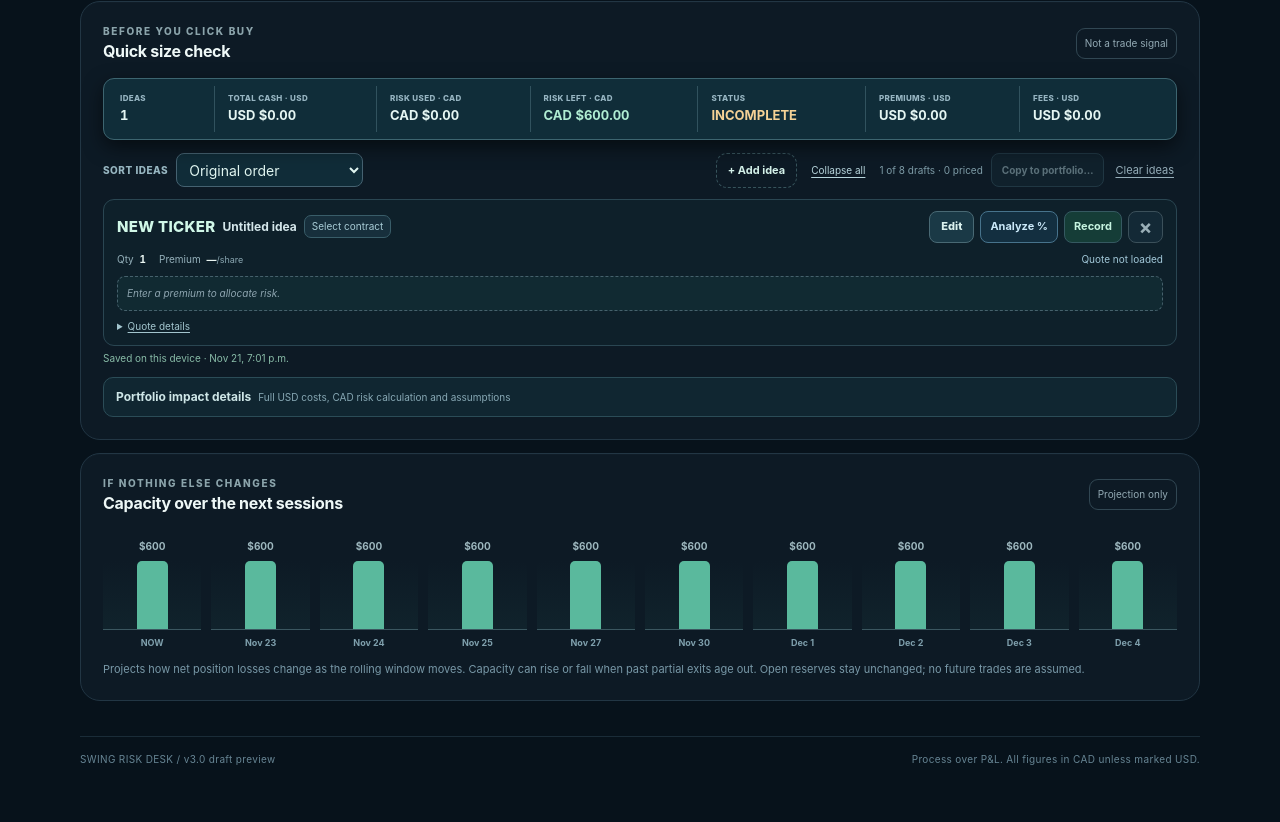
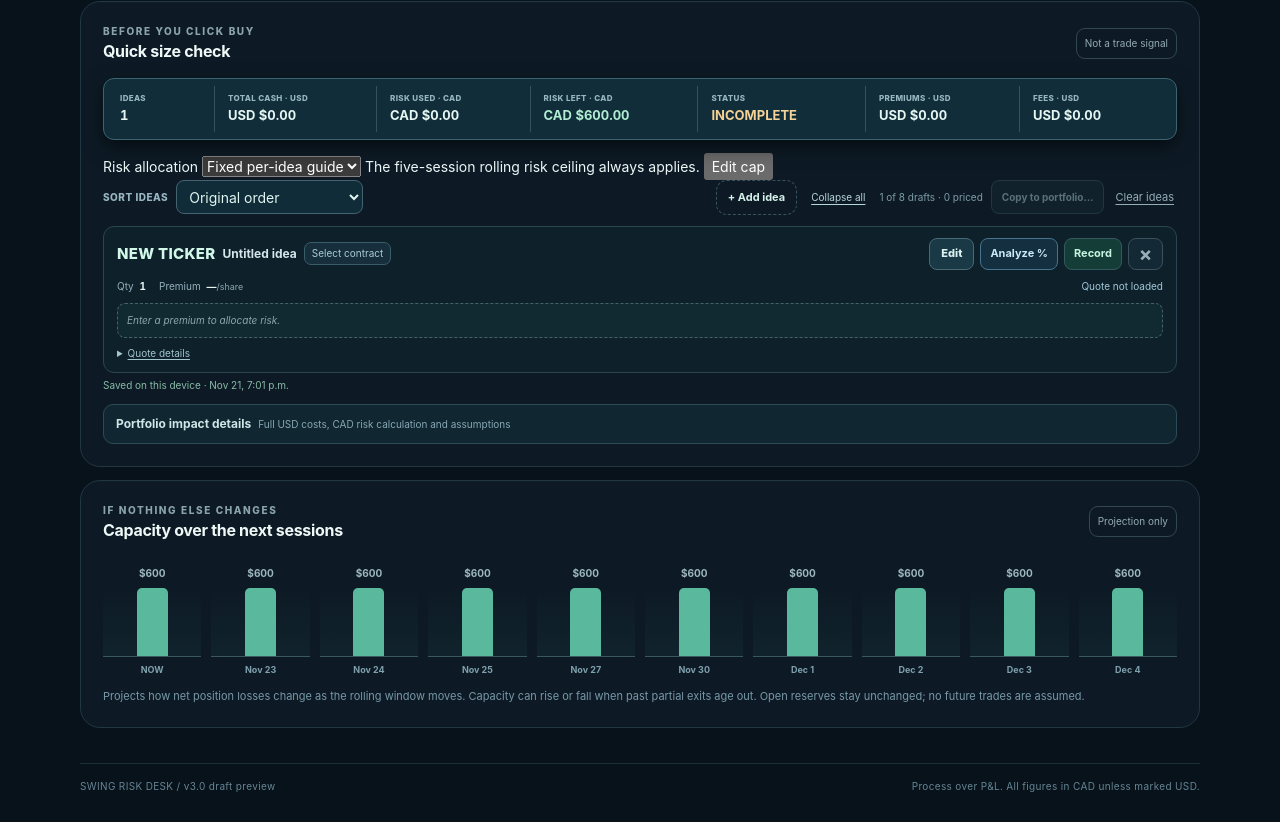
Before and after one commit to jonmwchan-coder/Swing-Risk-Desk, a website with bundled scripts: page index.html in a window 1280 px wide. Shown: the part 1344-2166 px from the top of the page. Before the commit the page ends 2139 px from the top, so only its background shows below. Built offline with nearby package versions, Linux system fonts and the light colour scheme; files whose address does not match are found by name.

Commit message:
feat(ui): visible idea-cap policy and offending-idea summary beside rolling size check

```diff
--- a/index.html
+++ b/index.html
@@ -75,6 +75,12 @@
         <section class="panel scenario-panel">
           <div class="section-head section-head-compact"><div><div class="overline">BEFORE YOU CLICK BUY</div><h2>Quick size check</h2></div><span class="subtle-badge">Not a trade signal</span></div>
           <div id="plannerSummaryStrip" class="planner-summary-strip" aria-live="polite" aria-label="Planned portfolio impact at a glance"></div>
+          <div class="planner-cap-policy">
+            <label for="plannerCapMode">Risk allocation <select id="plannerCapMode" aria-label="Select per-idea risk allocation policy"><option value="fixed">Fixed per-idea guide</option><option value="pool">Flexible rolling pool</option></select></label>
+            <span id="plannerCapPolicyHelp" class="planner-cap-policy-help" aria-live="polite">The five-session rolling risk ceiling always applies.</span>
+            <button type="button" class="planner-cap-settings-link" data-action="open-cap-settings" title="Edit the optional CAD per-idea guide in portfolio settings">Edit cap</button>
+          </div>
+          <div id="plannerCapFlagSummary" class="planner-cap-flag-summary" aria-live="polite" hidden></div>
           <div class="draft-toolbar">
             <div class="draft-sort-bar"><label for="planSortSelect">SORT IDEAS</label><select id="planSortSelect" aria-label="Sort saved ideas"><option value="created">Original order</option><option value="ticker">Ticker A-Z</option><option value="name">Idea name A-Z</option><option value="expiry">Expiration earliest first</option></select></div>
             <div class="draft-add-bar"><button type="button" class="btn btn-outline draft-add-btn" data-action="add-plan-idea">+ Add idea</button><button type="button" class="draft-collapse-all" data-action="collapse-plan-ideas">Collapse all</button><span id="planIdeaCount" class="draft-count"></span><button type="button" class="draft-copy-btn" data-action="toggle-planner-copy" title="Copy these hypothetical sizing ideas to another existing portfolio; does not record a trade">Copy to portfolio…</button><button type="button" class="draft-clear-btn" data-action="clear-plan-ideas" title="Remove only this portfolio's saved hypothetical sizing ideas">Clear ideas</button></div>
@@ -135,8 +141,10 @@
               <label><span>EST. BUY COMMISSION / CONTRACT (USD)</span><input name="buyFeePerContractUsd" type="number" min="0" max="1000" step="0.01" required></label>
               <label><span>EST. SELL COMMISSION / CONTRACT (USD)</span><input name="sellFeePerContractUsd" type="number" min="0" max="1000" step="0.01" required></label>
               <label><span>USD / CAD CONVERSION</span><input name="fx" type="number" min="0.01" max="100" step="0.0001" required></label>
-              <label class="span-2"><span>PLANNED LOSS CAP PER IDEA (CAD) / OPTIONAL</span><input name="ideaCapCad" type="number" min="0" step="1" placeholder="e.g. 200"></label>
+              <label><span>IDEA RISK POLICY</span><select name="ideaCapMode"><option value="fixed">Fixed per-idea guide</option><option value="pool">Flexible rolling pool</option></select></label>
+              <label><span>OPTIONAL FIXED CAP PER IDEA (CAD)</span><input name="ideaCapCad" type="number" min="0" step="1" placeholder="e.g. 200"></label>
             </div>
+            <p class="help-line"><strong>Idea risk policy:</strong> Fixed mode flags planned or open ideas above the CAD per-idea guide; it is advisory, not a trade-entry block. Flexible mode removes that optional guide and lets one or several ideas use the available rolling risk pool. <strong>Neither setting changes the portfolio's five-session risk ceiling, the actual risk reserves, or existing trade records.</strong></p>
             <p class="help-line"><strong>Commission estimates, not broker facts:</strong> New entries, exits, and size-planner drafts use these per-contract USD defaults to prefill each order's <em>total</em> fees. Change the amount on any trade. IBKR CSV imports supply actual execution commissions and replace matched estimated fees; they never use these defaults as actual broker records. Buy default is illustrative; the sell estimate is provisional and actual broker fees vary by execution.</p>
             <p class="help-line equity-settings-info" id="equitySettingsInfo">The 3% limit uses tracked realized equity. Change this amount only to reconcile realized equity (excluding unrealized option P/L) or account transfers; past results stay logged.</p>
             <div class="fx-row"><div><strong id="fxDescriptor">1 USD = 1.4000 CAD</strong><p id="fxSource">Illustrative starting rate; replace with broker rate.</p></div><button class="btn btn-subtle" type="button" data-action="refresh-fx">Get Bank of Canada rate</button></div>
```
